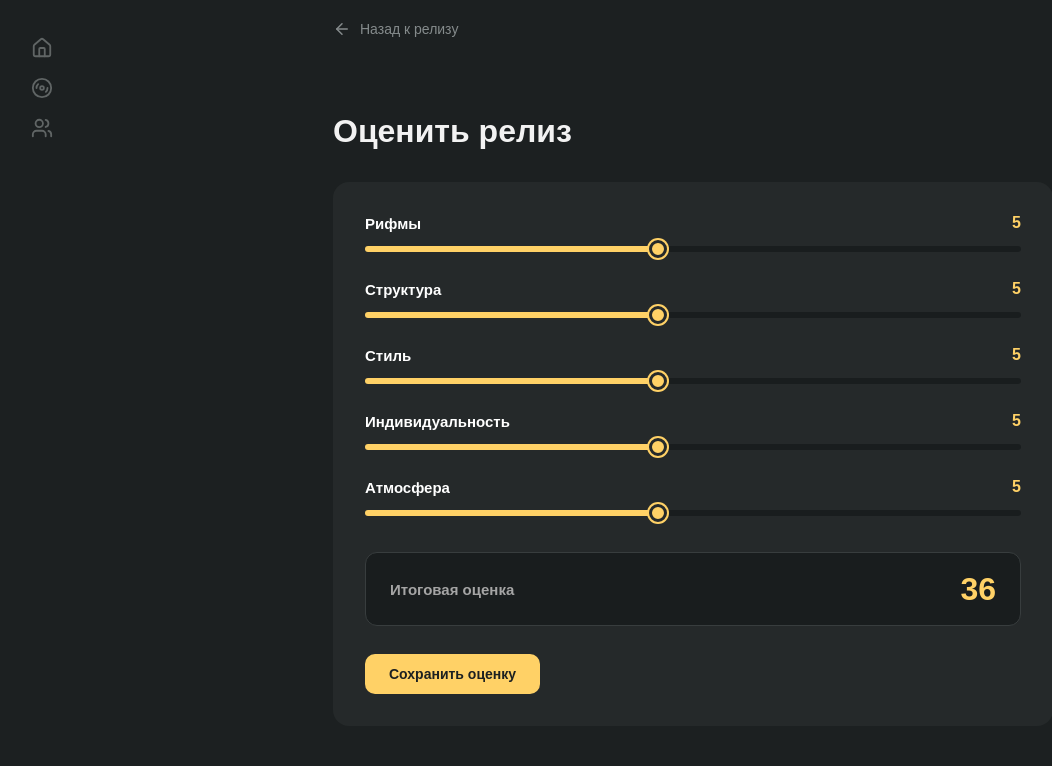
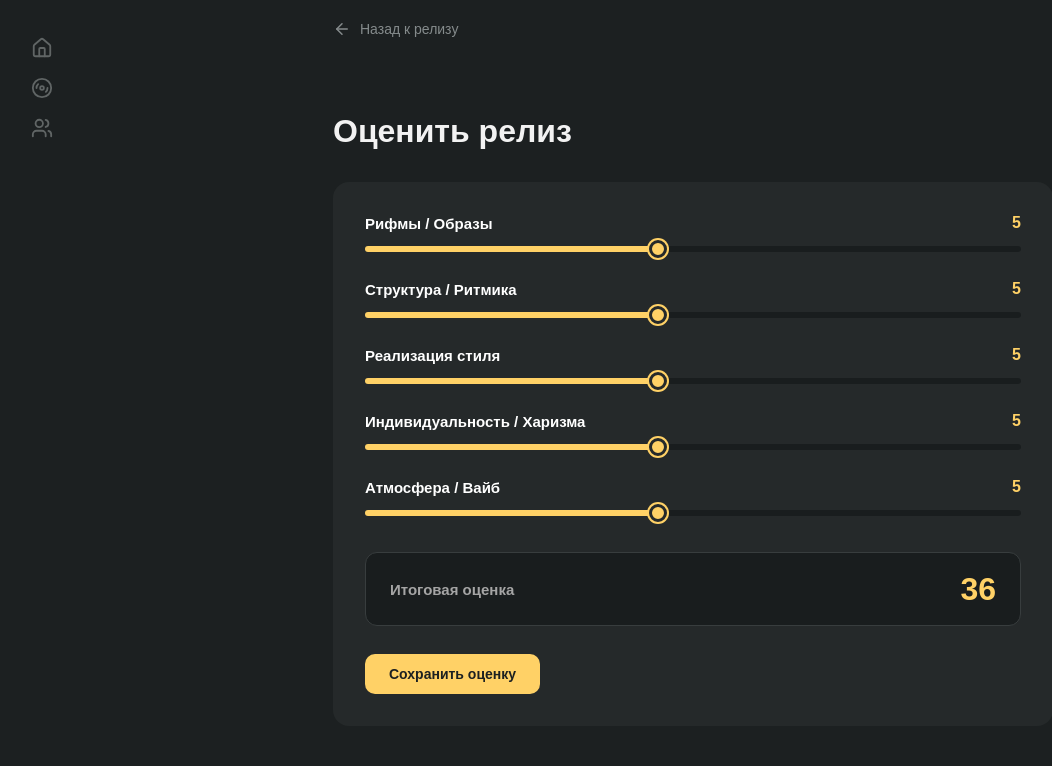
Before and after one commit to NickolayLevin/PZT, a Django app: template catalog/templates/catalog/rate_release.html in a window 1280 px wide. Shown: the part 87-853 px from the top of the page, without its empty margins (2-1054 px from the left). Run offline with Django 5.2, Linux system fonts and the light colour scheme; the template is opened without the code that fills it, so the values that code supplies are empty.

Commit message:
Fix grades text

```diff
--- a/catalog/templates/catalog/rate_release.html
+++ b/catalog/templates/catalog/rate_release.html
@@ -28,7 +28,7 @@
 
     <div class="rate-release__field">
       <div class="rate-release__field-header">
-        <label for="rhymes">Рифмы</label>
+        <label for="rhymes">Рифмы / Образы</label>
         <output id="rhymes-value">5</output>
       </div>
 
@@ -45,7 +45,7 @@
 
     <div class="rate-release__field">
       <div class="rate-release__field-header">
-        <label for="structure">Структура</label>
+        <label for="structure">Структура / Ритмика</label>
         <output id="structure-value">5</output>
       </div>
 
@@ -62,7 +62,7 @@
 
     <div class="rate-release__field">
       <div class="rate-release__field-header">
-        <label for="style">Стиль</label>
+        <label for="style">Реализация стиля</label>
         <output id="style-value">5</output>
       </div>
 
@@ -79,7 +79,7 @@
 
     <div class="rate-release__field">
       <div class="rate-release__field-header">
-        <label for="individuality">Индивидуальность</label>
+        <label for="individuality">Индивидуальность / Харизма</label>
         <output id="individuality-value">5</output>
       </div>
 
@@ -96,7 +96,7 @@
 
     <div class="rate-release__field">
       <div class="rate-release__field-header">
-        <label for="vibe">Атмосфера</label>
+        <label for="vibe">Атмосфера / Вайб</label>
         <output id="vibe-value">5</output>
       </div>
 
```
